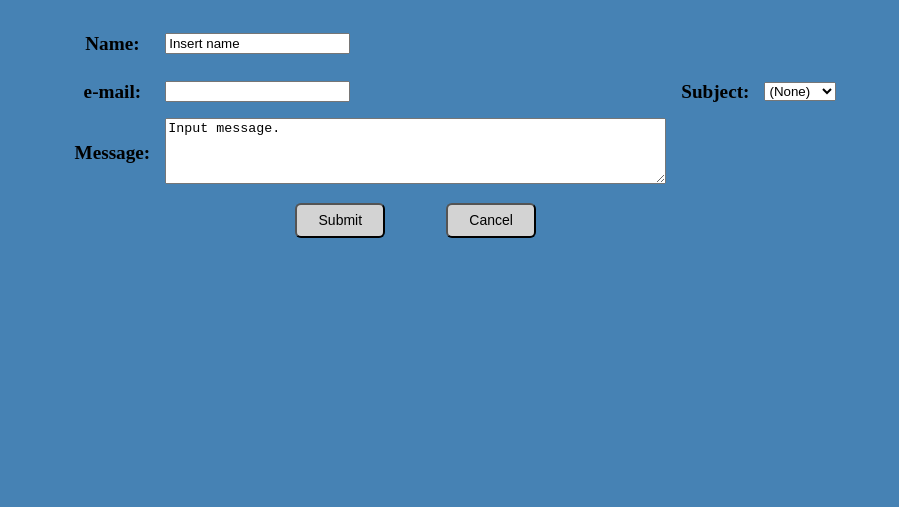
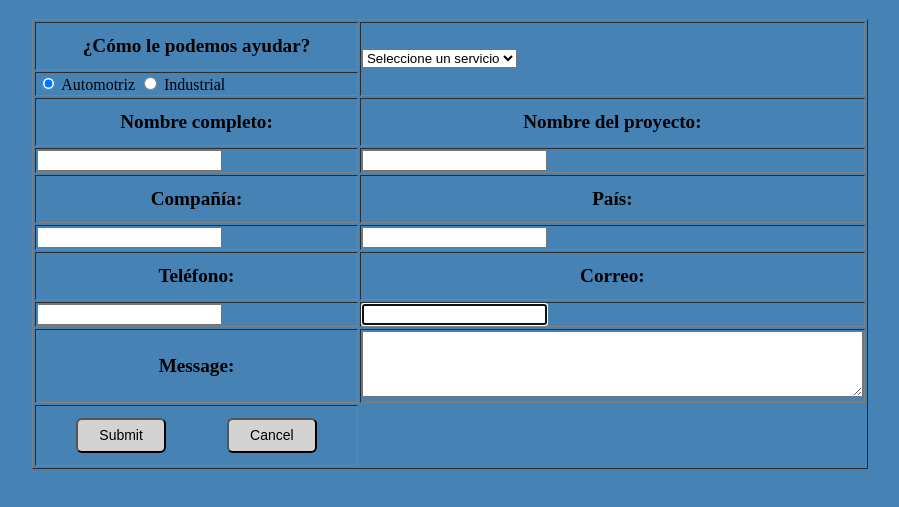
Before and after one commit to MarioAlbertoNL1799/Proyecto_final_3ro, a plain HTML site: page Proyecto_web/Contacto.html in a window 1280 px wide. Shown: the part 61-568 px from the top of the page, without its empty margins (190-1089 px from the left). Drawn offline with Linux system fonts and the light colour scheme.

Commit message:
Actualización de html

```diff
--- a/Proyecto_web/Contacto.html
+++ b/Proyecto_web/Contacto.html
@@ -26,41 +26,63 @@
         <form>
             <center><h1>Contact</h1>
             <table>
+                <table border="1">
                 <tr>
-                    <th>Name:</th>
-                    <td>
-                        <input type="text" id="tp_text" value="Insert name">
+                    <th>¿Cómo le podemos ayudar?</th>
+                    <td rowspan="2">
+                        <select name="serivio" aria-invalid="false">
+                            <option>Seleccione un servicio</option>
+                            <option>Diseño</option>
+                            <option>Calidad</option>
+                            <option>Ingeniería</option>
+                            <option>Pre-Peries</option>
+                            <option>Testing</option>
+                            <option>Validación</option>
+                        </select>
                     </td>
                 </tr>
                 <tr>
-                    <th>e-mail:</th>
                     <td>
-                        <input type="email" name="user email" utofocus="autofocus"/>
+                     <input type="radio" name="TIPO" value="Automotriz" id="Automotriz" checked="checked"/>
+                        <label for="Automotriz" >Automotriz</label>
+
+                    <input type="radio" name="TIPO" value="Industrial" id= "Industrial">
+                        <label for="Industrial">Industrial</label>
                     </td>
-                    <th>
-                        Subject:
-                    </th>
-                    <td>
-                        <select name="Subject">
-                            <option>(None)</option>
-                            <option>Permit</option>
-                            <option>Contact</option>
-                            <option>Inform</option>
-                            <option>Request</option>
-                            <option>Other</option>
-                        </select>
-                    </td>
+                </tr>
+                <tr>
+                    <th>Nombre completo:</th>
+                    <th>Nombre del proyecto:</th>
+                </tr>
+                <tr>
+                    <td><input type="text" name="Cliente"/></td>
+                    <td><input type="text" name="Proyecto"/></td>
+                </tr>
+                <tr>
+                    <th>Compañía:</th>
+                    <th>País:</th>
+                </tr>
+                <tr>
+                    <td><input type="text" name="company"/></td>
+                    <td><input type="text" name="country"/></td>
+                </tr>
+                <tr>
+                    <th>Teléfono:</th>
+                    <th>Correo:</th>
+                </tr>
+                <tr>
+                    <td><input type="tel" name="phone"/></td>
+                    <td><input type="email" name="email" autofocus= "autofocus"/></td>
                 </tr>
                 <tr>
                     <th>
                         Message:
                     </th>
                     <td>
-                        <textarea id="text_mul" rows="4" cols="60">Input message.</textarea>
+                        <textarea id="text_mul" rows="4" cols="60"></textarea>
                     </td>
                 </tr>
                 <tr>
-                    <td></td>
                     <th>
                         <input type="submit" id="enviar_a" value="Submit"/>
                         <input type="button" id="cancelar" value="Cancel"/>
```
